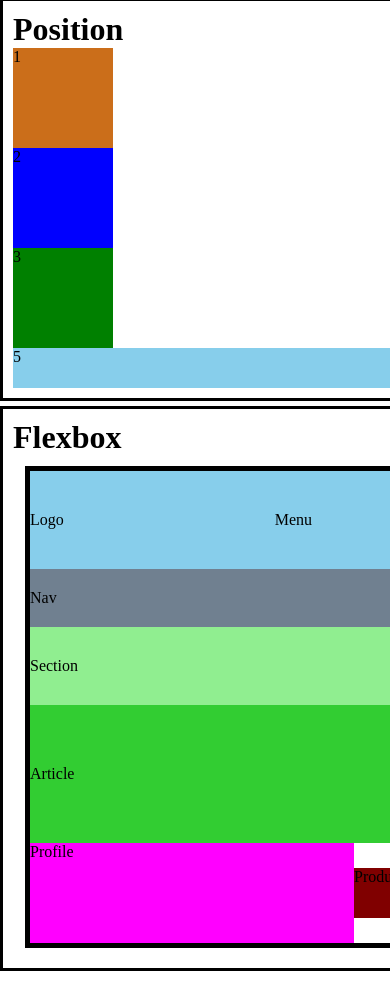
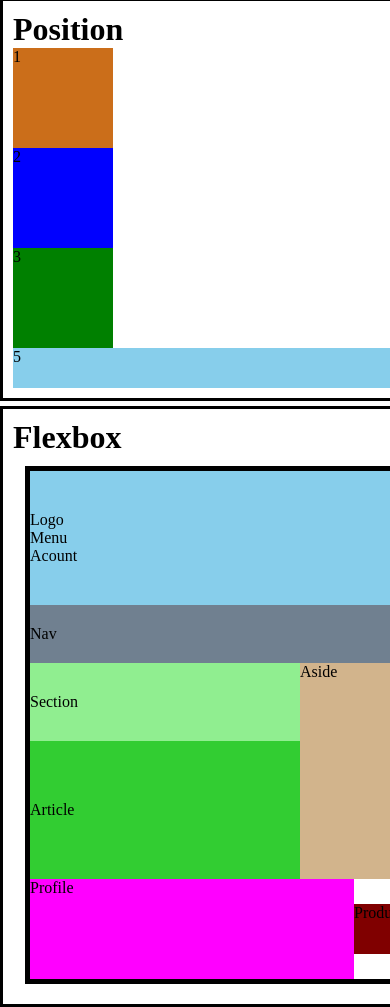
Before and after one commit to arkbootcamp/week3-web6-responsiveWebsite, a plain HTML site: page CSS_Property/index.html in a window 390 px wide. Shown: the part 740-1747 px from the top of the page. Before the commit the page ends 1711 px from the top, so only its background shows below. Drawn offline with Linux system fonts and the light colour scheme.

Commit message:
adding media queries

```diff
--- a/CSS_Property/style.css
+++ b/CSS_Property/style.css
@@ -204,3 +204,12 @@ footer .footer-engage {
   height: 70px;
   background-color: mediumaquamarine;
 }
+
+@media (max-width: 768px) {
+  .flex-container header {
+    flex-direction: column;
+  }
+  main .flex-main {
+    flex: 1;
+  }
+}
```
